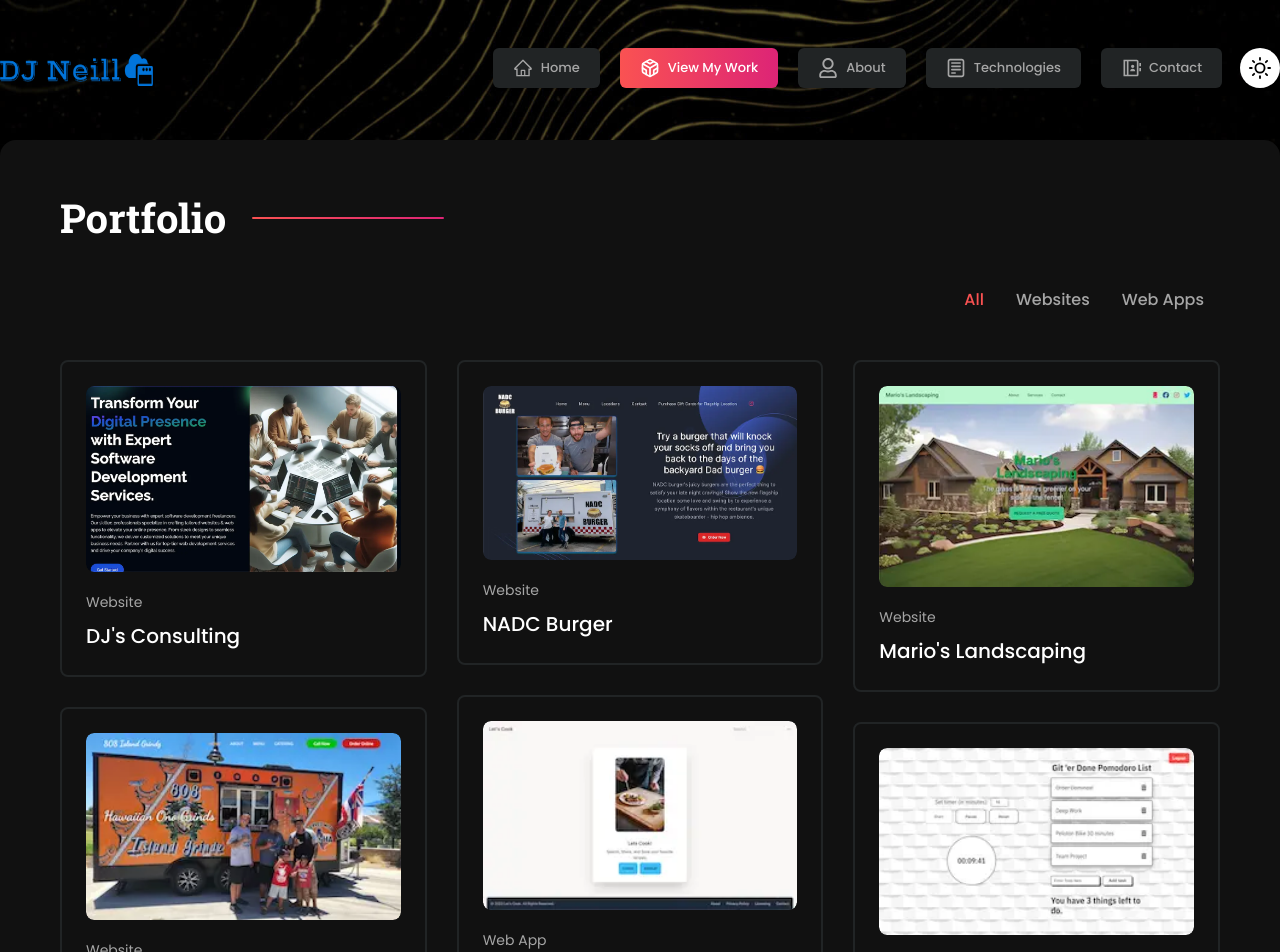
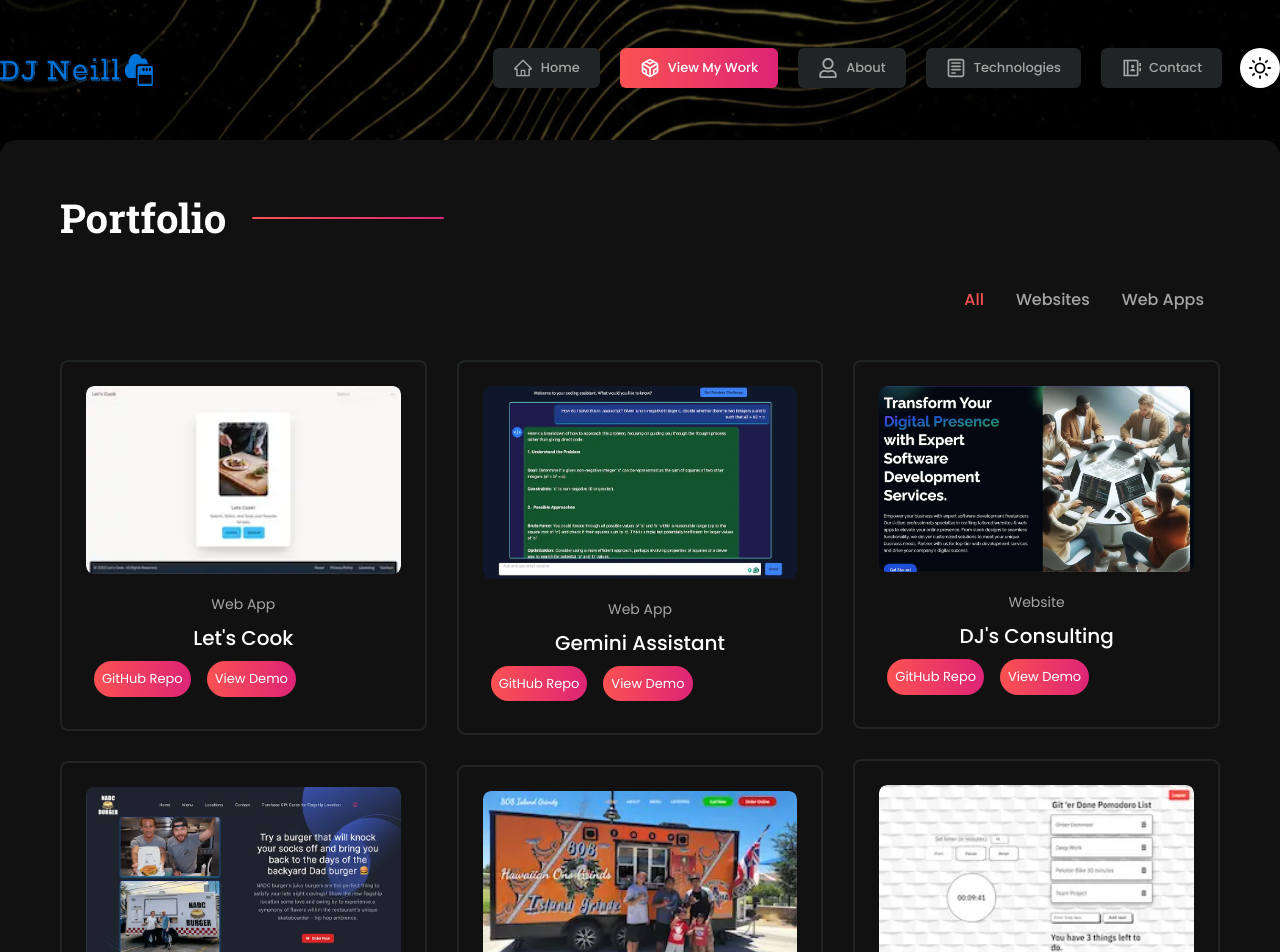
Before and after one commit to djneill/React-Portfolio, a Next.js app: page /works in a window 1280 px wide. Shown: the top 952 px of the page. Built offline with nearby package versions, Linux system fonts and the light colour scheme.

Commit message:
disable modal, added buttons to project cards for GH repo and demo

```diff
--- a/components/works/Works1.jsx
+++ b/components/works/Works1.jsx
@@ -46,7 +46,7 @@ const Works1 = () => {
 
   const [data, setData] = useState(portfolioData);
 
-  // fillter portfilo data
+  // filter portfolio data
   const handleData = (text) => {
     if (text === "All") {
       setData(portfolioData);
@@ -58,38 +58,38 @@ const Works1 = () => {
 
   return (
     <>
-      {/* Portfilo fillter tab start */}
+      {/* Portfolio filter tab start */}
       <ul className="mt-[40px] flex w-full justify-start md:justify-end flex-wrap font-medium pb-12">
         <li
-          className={`${test === "All" ? "text-[#FA5252]" : "fillter-btn "
+          className={`${test === "All" ? "text-[#FA5252]" : "filter-btn "
             } mr-4 md:mx-4`}
           onClick={() => handleSearch("All")}
         >
           All
         </li>
         <li
-          className={`${test === "Website" ? "text-[#FA5252]" : "fillter-btn"
+          className={`${test === "Website" ? "text-[#FA5252]" : "filter-btn"
             } mr-4 md:mx-4`}
           onClick={() => handleSearch("Website")}
         >
           Websites
         </li>
         <li
-          className={`${test === "Web App" ? "text-[#FA5252]" : "fillter-btn"
+          className={`${test === "Web App" ? "text-[#FA5252]" : "filter-btn"
             } mr-4 md:mx-4`}
           onClick={() => handleSearch("Web App")}
         >
           Web Apps
         </li>
         {/* <li
-          className={`${test === "Logo" ? "text-[#FA5252]" : "fillter-btn ml-0"
+          className={`${test === "Logo" ? "text-[#FA5252]" : "filter-btn ml-0"
             } mr-4 md:mx-4`}
           onClick={() => handleSearch("Logo")}
         >
           Logo
         </li>
         <li
-          className={`${test === "UI/UX" ? "text-[#FA5252]" : "fillter-btn"}  `}
+          className={`${test === "UI/UX" ? "text-[#FA5252]" : "filter-btn"}  `}
           onClick={() => handleSearch("UI/UX")}
         >
           Graphic Design
@@ -114,7 +114,7 @@ const Works1 = () => {
           >
             <div className="overflow-hidden rounded-lg">
               <Image
-                className="w-full cursor-pointer transition duration-200 ease-in-out transform hover:scale-110 rounded-lg h-auto "
+                className="w-full transition duration-200 ease-in-out transform hover:scale-110 rounded-lg h-auto "
                 src={item.imgSmall}
                 width={300}
                 height={300}
@@ -122,27 +122,41 @@ const Works1 = () => {
                 alt="portfolio Image"
               />
             </div>
-            <span className="pt-5 text-[14px] font-normal text-gray-lite block dark:text-[#A6A6A6]">
+            <span className="pt-5 text-[14px] font-normal text-gray-lite text-center block dark:text-[#A6A6A6]">
               {item.tag}
             </span>
-            <h2 className="font-medium cursor-pointer text-xl duration-300 transition hover:text-[#FA5252] dark:hover:text-[#FA5252] dark:text-white mt-2">
+            <h2 className="font-medium text-xl text-center duration-300 transition hover:text-[#FA5252] dark:hover:text-[#FA5252] dark:text-white mt-2">
               {item.title}
             </h2>
+            <div className="flex">
+              <a href={item.repoLink}
+                alt="GitHub Repo"
+                target="_blank"
+                rel="noopener noreferrer"
+                className="flex items-center justify-center bg-gradient-to-r from-[#FA5252] to-[#DD2476] duration-200 transition ease-linear hover:bg-gradient-to-l hover:from-[#50C878]  hover:to-[#228B22] p-2 text-xtiny text-white rounded-[35px] m-2"
+              >GitHub Repo</a>
+              <a href={item.link}
+                alt="GitHub Repo"
+                target="_blank"
+                rel="noopener noreferrer"
+                className="flex items-center justify-center bg-gradient-to-r from-[#FA5252] to-[#DD2476] duration-200 transition ease-linear hover:bg-gradient-to-l hover:from-[#176bd9]  hover:to-[#0000FF] p-2 text-xtiny text-white rounded-[35px] m-2"
+              >View Demo</a>
+            </div>
           </div>
         ))}
       </Masonry>
       {/* End portfolio items */}
 
       {/* Start Modal for portfolio items */}
-      <Modal
+      {/* <Modal
         isOpen={isOpen}
         onRequestClose={() => setIsOpen(false)}
         className=" outline-none flex items-center  p-4 md:p-8  rounded-2xl my-8"
       >
         <div className=" w-full md:w-10/12 flex items-center   lg:w-[850px] bg-white dark:bg-[#323232] mx-auto rounded-xl p-4 md:p-8 absolute left-1/2 top-1/2 transform -translate-x-[50%] -translate-y-[50%] shadow-lg ">
-          <div className=" overflow-y-scroll max-h-[60vh] no-scrollbar ">
-            {/* close button */}
-            <BsXCircle
+          <div className=" overflow-y-scroll max-h-[60vh] no-scrollbar "> */}
+      {/* close button */}
+      {/* <BsXCircle
               onClick={() => setIsOpen(false)}
               className="text-7xl cursor-pointer  absolute right-2 -top-10 md:-right-10 md:-top-6 z-50  text-white transition transform hover:rotate-45 duration-300 ease-in-out "
             />
@@ -158,7 +172,7 @@ const Works1 = () => {
                 </p>
                 <p className="dark:text-white flex items-center text-[15px]  sm:text-lg ">
                   <FiCode className="text-lg mr-2 hidden sm:block" />
-                  Langages :&nbsp;
+                  Languages :&nbsp;
                   <span className="font-medium">{singleData?.languages}</span>
                 </p>
               </div>
@@ -199,7 +213,7 @@ const Works1 = () => {
             />
           </div>
         </div>
-      </Modal>
+      </Modal> */}
       {/* End Modal for portfolio items */}
     </>
   );
--- a/components/works/Works2.jsx
+++ b/components/works/Works2.jsx
@@ -46,7 +46,7 @@ const Works2 = () => {
 
   const [data, setData] = useState(portfolioData);
 
-  // fillter portfilo data
+  // filter portfolio data
   const handleData = (text) => {
     if (text === "All") {
       setData(portfolioData);
@@ -58,38 +58,38 @@ const Works2 = () => {
 
   return (
     <>
-      {/* Portfilo fillter tab start */}
+      {/* Portfolio filter tab start */}
       <ul className="mt-[40px] flex w-full justify-start md:justify-end flex-wrap font-medium pb-12">
         <li
-          className={`${test === "All" ? "text-[#FA5252]" : "fillter-btn "
+          className={`${test === "All" ? "text-[#FA5252]" : "filter-btn "
             } mr-4 md:mx-4`}
           onClick={() => handleSearch("All")}
         >
           All
         </li>
         <li
-          className={`${test === "Website" ? "text-[#FA5252]" : "fillter-btn"
+          className={`${test === "Website" ? "text-[#FA5252]" : "filter-btn"
             } mr-4 md:mx-4`}
           onClick={() => handleSearch("Website")}
         >
           Websites
         </li>
         <li
-          className={`${test === "Web App" ? "text-[#FA5252]" : "fillter-btn"
+          className={`${test === "Web App" ? "text-[#FA5252]" : "filter-btn"
             } mr-4 md:mx-4`}
           onClick={() => handleSearch("Web App")}
         >
           Web Apps
         </li>
         {/* <li
-          className={`${test === "Logo" ? "text-[#FA5252]" : "fillter-btn ml-0"
+          className={`${test === "Logo" ? "text-[#FA5252]" : "filter-btn ml-0"
             } mr-4 md:mx-4`}
           onClick={() => handleSearch("Logo")}
         >
           Logo
         </li>
         <li
-          className={`${test === "UI/UX" ? "text-[#FA5252]" : "fillter-btn"}  `}
+          className={`${test === "UI/UX" ? "text-[#FA5252]" : "filter-btn"}  `}
           onClick={() => handleSearch("UI/UX")}
         >
           Graphic Design
--- a/data/worksData.js
+++ b/data/worksData.js
@@ -1,6 +1,36 @@
 module.exports = [
   {
     id: "1",
+    tag: "Web App",
+    title: "Let's Cook",
+    img: "/images/work_images/mvp.webp",
+    imgSmall: "/images/work_images/small/mvpSm.webp",
+    bg: "#F4F4FF",
+    client: "Let's Cook",
+    languages: "JavaScript, Node, MongoDB",
+    link: "https://lets-cook-mvp.onrender.com/",
+    repoLink: "https://github.com/djneill/Lets-Cook-MVP",
+    linkText: "lets-cook-mvp.onrender.com",
+    description:
+      "Let's Cook is a full-stack web app. I wanted to create a place where users could post their favorite recipes, search for new recipes, and save their favorite recipes to a collection that they could easily find. Users can like, save, and comment on recipes, as well as delete recipes from their favorites that they may not want to keep saved.",
+  },
+  {
+    id: "2",
+    tag: "Web App",
+    title: "Gemini Assistant",
+    img: "/images/work_images/gcb.webp",
+    imgSmall: "/images/work_images/gcb.webp",
+    bg: "#FCF4FF",
+    client: "Gemini Coding Buddy",
+    languages: "React, Typescript, Tailwind, Node, Express",
+    link: "https://gemini-coding-buddy.onrender.com/",
+    repoLink: "https://github.com/djneill/Gemini-Node-Coding-Buddy",
+    linkText: "gemini-coding-buddy",
+    description:
+      "The Gemini Coding Buddy is a fine-tuned AI model that gives hints, tips, and methods that empower users to reach solutions independently, fostering learning and problem-solving skills.",
+  },
+  {
+    id: "3",
     tag: "Website",
     title: "DJ's Consulting",
     img: "/images/work_images/screen.webp",
@@ -9,12 +39,13 @@ module.exports = [
     client: "DJ's Consulting",
     languages: "TypeScript, Astro, Tailwind",
     link: "https://djneill.dev/",
+    repoLink: "https://github.com/djneill/Consultancy",
     linkText: "djneill.dev",
     description:
       "DJ's Consulting is a software development and consulting firm. It includes information about the company, services offered, contact details, and a contact form for potential customers to get in touch.",
   },
   {
-    id: "2",
+    id: "4",
     tag: "Website",
     title: "NADC Burger",
     img: "/images/work_images/nadc.webp",
@@ -23,11 +54,57 @@ module.exports = [
     client: "NADC Burger",
     languages: "TS, React, Next, Tailwind",
     link: "https://burger-town.netlify.app/",
+    repoLink: "https://github.com/djneill/Burger-Town",
     linkText: "burger-town.netlify.app/",
     description: "NADC Burger is a restaurant website. It includes information about the restaurant, services offered, contact details, and a contact form for potential customers to get in touch.",
   },
   {
-    id: "3",
+    id: "5",
+    tag: "Website",
+    title: "808 Island Grinds",
+    img: "/images/work_images/808ig.webp",
+    imgSmall: "/images/work_images/small/808sm.webp",
+    bg: "#FFF3FC",
+    client: "808 Island Grinds",
+    languages: "HTML, CSS, Javascript",
+    link: "https://islandgrinds.netlify.app/",
+    repoLink: "https://github.com/djneill/islandGrinds",
+    linkText: "islandgrinds.netlify.app",
+    description:
+      "808 Island Grinds is a website designed to showcase the food and services provided by our client's business. It includes information about the company, services offered, contact details, and a contact form for potential customers to get in touch.",
+  },
+  {
+    id: "6",
+    tag: "Web App",
+    title: "Pomodoro Task Timer",
+    img: "/images/work_images/pom.webp",
+    imgSmall: "/images/work_images/small/pomSm.webp",
+    bg: "#FCF4FF",
+    client: "Pomodoro Task Timer",
+    languages: "JavaScript, Node, MongoDB",
+    link: "https://giterdonepomodoro.onrender.com/",
+    repoLink: "https://github.com/djneill/Git-er-Done-Pomodoro-List",
+    linkText: "giterdonepomodoro.onrender.com",
+    description:
+      "Giterdone Pomodoro is a full-stack web app. I wanted to create a place where users could create a task, set a timer for that task, and save the task to a collection that they could easily find. Users can add, complete, as well as delete tasks that they may not want to keep saved.",
+  },
+  {
+    id: "7",
+    tag: "Web App",
+    title: "Brand Detector",
+    img: "/images/work_images/brand.webp",
+    imgSmall: "/images/work_images/small/brandSm.webp",
+    bg: "#FCF4FF",
+    client: "Brand Detector",
+    languages: "JavaScript, Microsoft Azure",
+    link: "https://branddetector.onrender.com/",
+    repoLink: "https://github.com/djneill/Brand-Detector",
+    linkText: "branddetector.onrender.com",
+    description:
+      "Brand Detector is a web app that I created using Microsoft Azure's Computer Vision API. I wanted to create a place where users could upload an image, and the app would detect the brand of the item in the image. Users can upload an image, and the app will detect the brand of the item in the image.",
+  },
+  {
+    id: "8",
     tag: "Website",
     title: "Mario's Landscaping",
     img: "/images/work_images/ml.webp",
@@ -36,23 +113,10 @@ module.exports = [
     client: "Mario's Landscaping",
     languages: "TypeScript, React, Tailwind",
     link: "https://mario-landscaping.netlify.app/",
+    repoLink: "https://github.com/djneill/Mario-Landscaping",
     linkText: "mario-landscaping.netlify.app",
     description:
       "Mario Landscaping is a website designed to showcase the landscaping services provided by our client's business. It includes information about the company, services offered, contact details, and a contact form for potential customers to get in touch.",
-  },
-  {
-    id: "4",
-    tag: "Website",
-    title: "808 Island Grinds",
-    img: "/images/work_images/808ig.webp",
-    imgSmall: "/images/work_images/small/808sm.webp",
-    bg: "#FFF3FC",
-    client: "808 Island Grinds",
-    languages: "HTML, CSS, Javascript",
-    link: "https://islandgrinds.netlify.app/",
-    linkText: "islandgrinds.netlify.app",
-    description:
-      "808 Island Grinds is a website designed to showcase the food and services provided by our client's business. It includes information about the company, services offered, contact details, and a contact form for potential customers to get in touch.",
   },
   // {
   //   id: "5",
@@ -96,20 +160,6 @@ module.exports = [
   //   description:
   //     "Beauty By Bea is a website designed to showcase the beauty services provided by our client's business. It includes information about the company, services offered, contact details, and a contact form for potential customers to get in touch.",
   // },
-  {
-    id: "8",
-    tag: "Web App",
-    title: "Let's Cook",
-    img: "/images/work_images/mvp.webp",
-    imgSmall: "/images/work_images/small/mvpSm.webp",
-    bg: "#F4F4FF",
-    client: "Let's Cook",
-    languages: "JavaScript, Node, MongoDB",
-    link: "https://lets-cook-mvp.onrender.com/",
-    linkText: "lets-cook-mvp.onrender.com",
-    description:
-      "Let's Cook is a full-stack web app. I wanted to create a place where users could post their favorite recipes, search for new recipes, and save their favorite recipes to a collection that they could easily find. Users can like, save, and comment on recipes, as well as delete recipes from their favorites that they may not want to keep saved.",
-  },
   // {
   //   id: "9",
   //   tag: "Web App",
@@ -138,34 +188,6 @@ module.exports = [
   //   description:
   //     "Cortana is a chatbot that I created using React and OpenAI. I wanted to create a chatbot that could answer questions about me, and my projects. I used OpenAI's API to train the chatbot, and it is still a work in progress.",
   // },
-  {
-    id: "11",
-    tag: "Web App",
-    title: "Pomodoro Task Timer",
-    img: "/images/work_images/pom.webp",
-    imgSmall: "/images/work_images/small/pomSm.webp",
-    bg: "#FCF4FF",
-    client: "Pomodoro Task Timer",
-    languages: "JavaScript, Node, MongoDB",
-    link: "https://giterdonepomodoro.onrender.com/",
-    linkText: "giterdonepomodoro.onrender.com",
-    description:
-      "Giterdone Pomodoro is a full-stack web app. I wanted to create a place where users could create a task, set a timer for that task, and save the task to a collection that they could easily find. Users can add, complete, as well as delete tasks that they may not want to keep saved.",
-  },
-  {
-    id: "12",
-    tag: "Web App",
-    title: "Brand Detector",
-    img: "/images/work_images/brand.webp",
-    imgSmall: "/images/work_images/small/brandSm.webp",
-    bg: "#FCF4FF",
-    client: "Brand Detector",
-    languages: "JavaScript, Microsoft Azure",
-    link: "https://branddetector.onrender.com/",
-    linkText: "branddetector.onrender.com",
-    description:
-      "Brand Detector is a web app that I created using Microsoft Azure's Computer Vision API. I wanted to create a place where users could upload an image, and the app would detect the brand of the item in the image. Users can upload an image, and the app will detect the brand of the item in the image.",
-  },
   // {
   //   id: "13",
   //   tag: "Web App",
@@ -180,18 +202,4 @@ module.exports = [
   //   description:
   //     "Temple Astronomy Society is a web app that I created using Nasa POD API. This was designed for the Temple Astronomy Society to be able to view the Nasa Picture of the Day, and read the description of the image. Users can view the Nasa Picture of the Day, and read the description of the image.",
   // },
-  {
-    id: "13",
-    tag: "Web App",
-    title: "Gemini Coding Buddy",
-    img: "/images/work_images/gcb.webp",
-    imgSmall: "/images/work_images/gcb.webp",
-    bg: "#FCF4FF",
-    client: "Gemini Coding Buddy",
-    languages: "React, Typescript, Tailwind, Node, Express",
-    link: "https://gemini-coding-buddy.onrender.com/",
-    linkText: "gemini-coding-buddy",
-    description:
-      "The Gemini Coding Buddy is a fine-tuned AI model that gives hints, tips, and methods that empower users to reach solutions independently, fostering learning and problem-solving skills.",
-  },
 ];
--- a/pages/_app.js
+++ b/pages/_app.js
@@ -24,13 +24,13 @@ export default function App({ Component, pageProps }) {
           name="keywords"
           content="fullstack software engineer, web developer, portfolio, website development"
         />
-        <meta property="og:title" content="Fullstack Software Engineer & Web Developer | DJ Neill" />
+        <meta property="og:title" content="Fullstack Software Engineer | DJ Neill" />
         <meta property="og:description" content="Experienced fullstack software engineer and web developer. Explore my portfolio and contact me for your website development needs." />
         <meta property="og:image" content="https://djneill.com/images/background/meta.webp" />
         <meta property="og:url" content="https://djneill.com/" />
 
         <meta name="twitter:card" content="summary_large_image" />
-        <meta name="twitter:title" content="Fullstack Software Engineer & Web Developer | DJ Neill" />
+        <meta name="twitter:title" content="Fullstack Software Engineer | DJ Neill" />
         <meta name="twitter:description" content="Experienced fullstack software engineer and web developer. Explore my portfolio and contact me for your website development needs." />
         <meta name="twitter:image" content="https://djneill.com/images/background/meta.webp" />
 
--- a/styles/globals.css
+++ b/styles/globals.css
@@ -7,26 +7,33 @@
     @apply font-poppins;
   }
 }
+
 html {
   scroll-behavior: smooth;
 }
+
 @layer components {
   .about-box {
     @apply dark:border-2 rounded-xl p-6 flex gap-4 border-[#212425];
   }
+
   .after-effect {
-    @apply text-7xl font-bold font-robotoSlab inline-block relative after:absolute  transform after:-translate-y-[50%] after:bg-gradient-to-r from-[#FA5252] to-[#DD2476] after:h-0.5 after:rounded-md after:content-[""] md:after:w-48  after:top-[50%] dark:text-white;
+    @apply text-7xl font-bold font-robotoSlab inline-block relative after:absolute transform after:-translate-y-[50%] after:bg-gradient-to-r from-[#FA5252] to-[#DD2476] after:h-0.5 after:rounded-md after:content-[""] md:after:w-48 after:top-[50%] dark:text-white;
   }
+
   .resume-btn {
-    @apply bg-[#EDF2F2] cursor-default px-5 py-2 rounded-lg  text-gray-lite dark:bg-[#1C1C1C] dark:text-[#A6A6A6];
+    @apply bg-[#EDF2F2] cursor-default px-5 py-2 rounded-lg text-gray-lite dark:bg-[#1C1C1C] dark:text-[#A6A6A6];
   }
+
   .socialbtn {
-    @apply w-10 h-10 rounded-lg hover:bg-gradient-to-r from-[#FA5252] to-[#DD2476]  flex justify-center items-center  hover:text-white transition-colors duration-300  ease-in-out bg-[#F3F6F6] dark:bg-[#212425];
+    @apply w-10 h-10 rounded-lg hover:bg-gradient-to-r from-[#FA5252] to-[#DD2476] flex justify-center items-center hover:text-white transition-colors duration-300 ease-in-out bg-[#F3F6F6] dark:bg-[#212425];
   }
-  .fillter-btn {
+
+  .filter-btn {
     @apply text-gray-lite dark:text-[#A6A6A6] hover:text-[#FA5252] transition duration-300 cursor-pointer;
   }
 }
+
 #root {
   overflow: hidden;
 }
```
